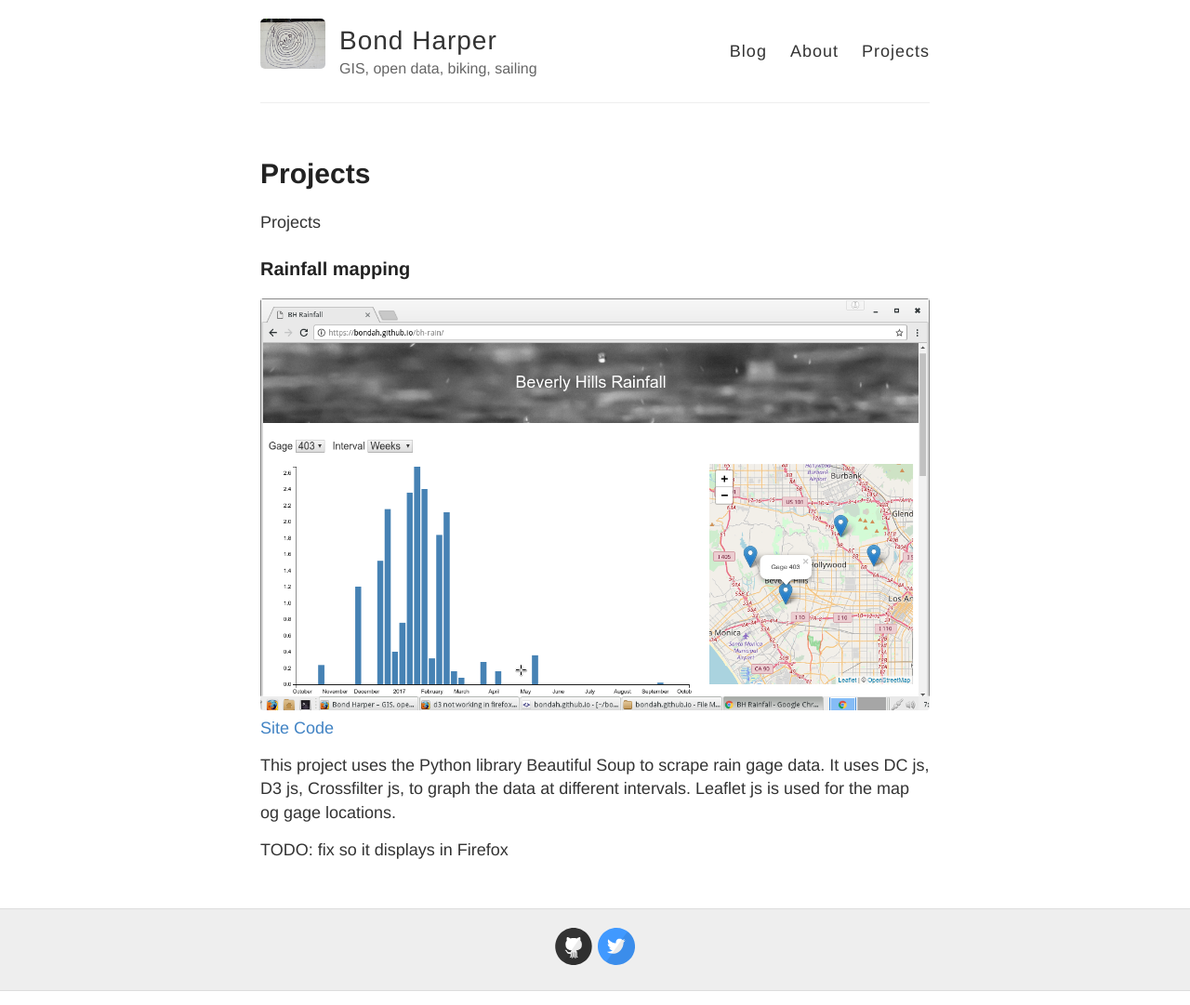
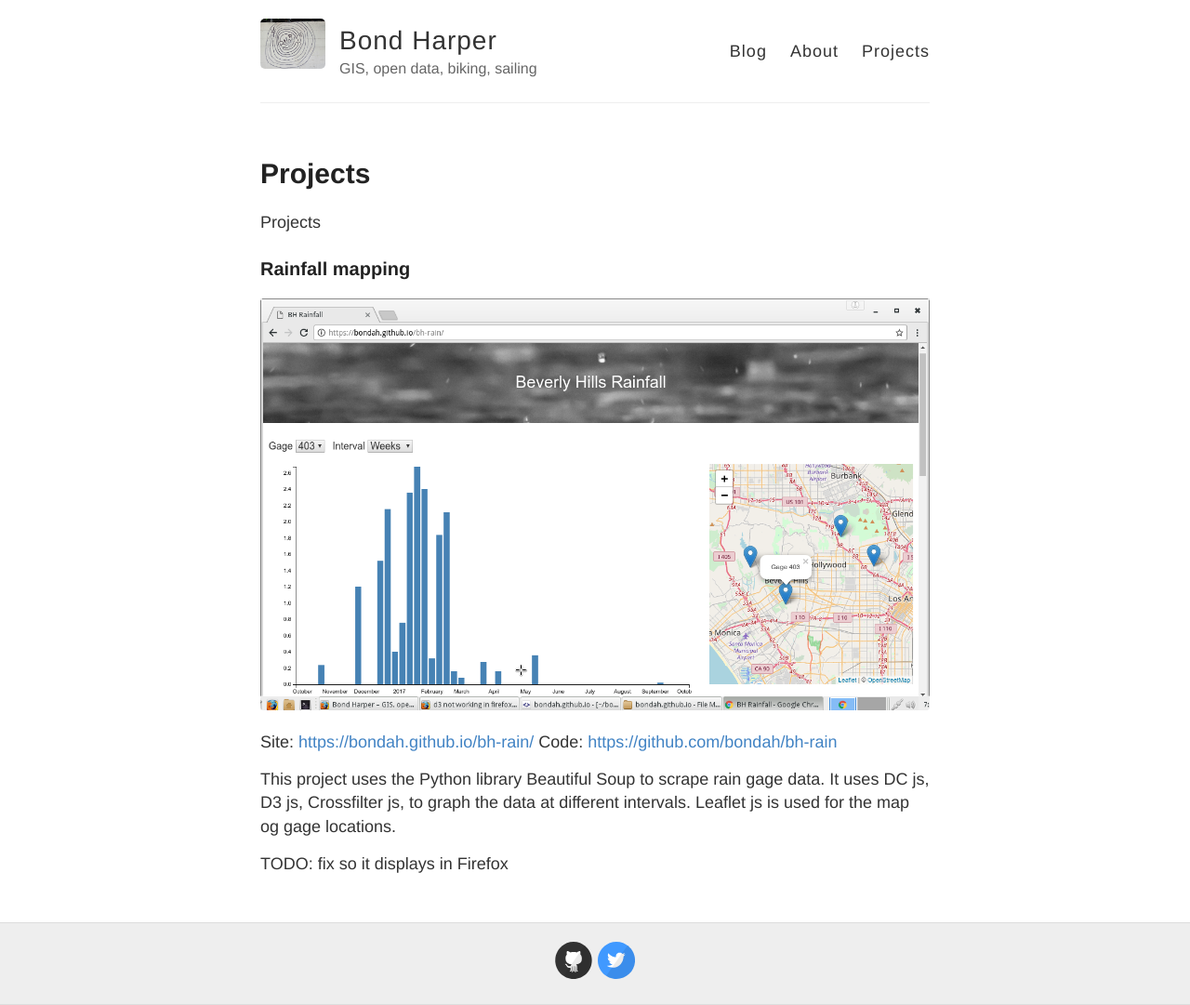
Before and after one commit to bondah/bondah.github.io, a Jekyll site: the page built from projects.md, in a window 1280 px wide. Shown: the whole page at 93% size. Built offline with Jekyll 4.4.1, drawn with Linux system fonts in a browser that asks for light colours; some of the changed lines change nothing that is shown.

Commit message:
playing with formatting

```diff
--- a/projects.md
+++ b/projects.md
@@ -8,9 +8,10 @@ Projects
 
 ### Rainfall mapping
 
-![bh-rain]({{ site.baseurl }}/images/bh-rain.jpg "bh-rain")
-[Site](https://bondah.github.io/bh-rain/)
-[Code](https://github.com/bondah/bh-rain)
+![bh-rain]({{ site.baseurl }}/images/bh-rain.jpg)
+
+Site: [https://bondah.github.io/bh-rain/](https://bondah.github.io/bh-rain/)
+Code: [https://github.com/bondah/bh-rain](https://github.com/bondah/bh-rain)
 
 This project uses the Python library Beautiful Soup to scrape rain gage data. It uses DC js, D3 js, Crossfilter js, to graph the data at different intervals. Leaflet js is used for the map og gage locations.
 
```
